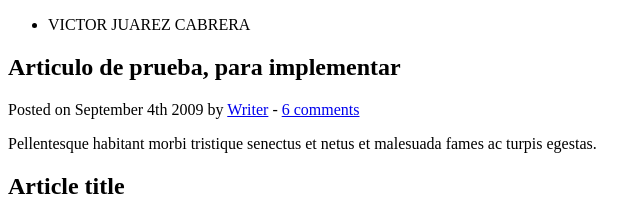
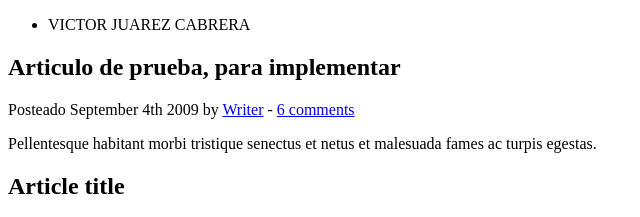
Before and after one commit to victorjuca/demo-repo2, a plain HTML site: page index.html in a window 1280 px wide. Shown: the top 217 px of the page, 0-640 px from the left. Drawn offline with Linux system fonts and the light colour scheme.

Commit message:
Nueva modificacion al ndex

```diff
--- a/index.html
+++ b/index.html
@@ -22,7 +22,7 @@
 		<article>
 			<header>
 				<h2>Articulo de prueba, para implementar</h2>
-				<p>Posted on <time datetime="2009-09-04T16:31:24+02:00">September 4th 2009</time> by <a href="#">Writer</a> - <a href="#comments">6 comments</a></p>
+				<p>Posteado <time datetime="2009-09-04T16:31:24+02:00">September 4th 2009</time> by <a href="#">Writer</a> - <a href="#comments">6 comments</a></p>
 			</header>
 			<p>Pellentesque habitant morbi tristique senectus et netus et malesuada fames ac turpis egestas.</p>
 		</article>
```
